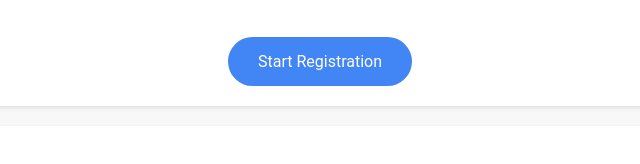
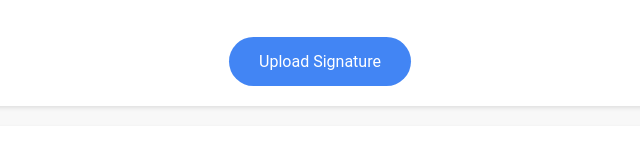
Before and after one commit to nirvana0tech/nirvana0tech.github.io, a plain HTML site: page index.html in a window 1280 px wide. Shown: the part 212-376 px from the top of the page, 320-960 px from the left. Drawn offline with Linux system fonts and the light colour scheme.

Commit message:
Update button name

```diff
--- a/index.html
+++ b/index.html
@@ -89,7 +89,7 @@
             </div>
             <!-- Add more form fields as needed -->
           <!--  <a href="https://shorturl.at/iruI0" class="button">Start Registration</a> -->
-            <a href="https://forms.gle/ce4ApKgF8WiTEA5H7" class="button">Start Registration</a>
+            <a href="https://forms.gle/ce4ApKgF8WiTEA5H7" class="button">Upload Signature</a>
 
         </form>
     </div>
```
